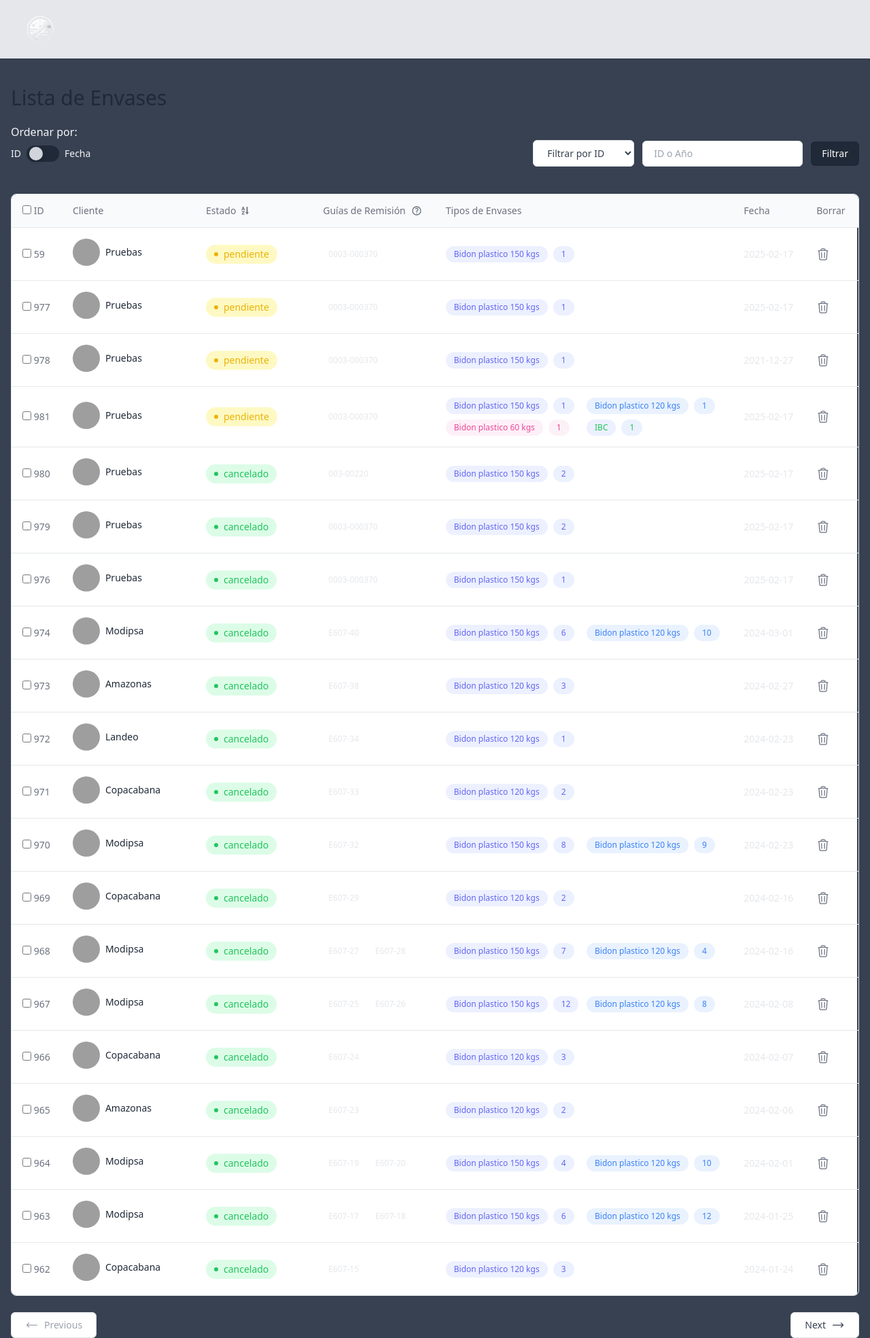
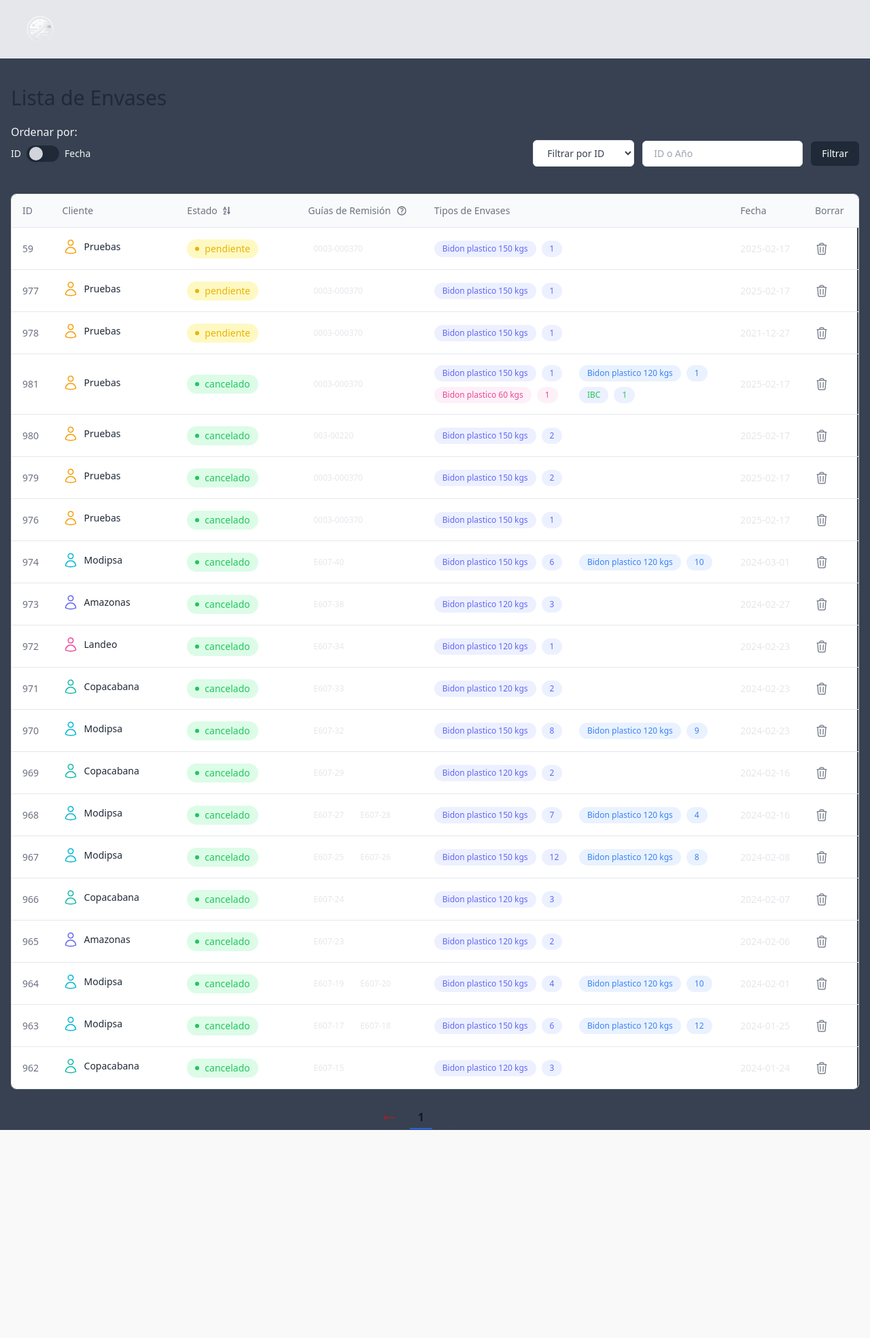
Before and after one commit to leiqne/Argo-Inventory, a Flask app: page /inventario in a window 1280 px wide. Shown: the whole page at 68% size. After the commit the page ends 1662 px from the top, so only its background shows below. Run offline with Flask 3, Linux system fonts and the light colour scheme; some libraries are stand-ins or nearby versions; grey boxes are pictures that could not be loaded.

Commit message:
ultimos cambios

```diff
--- a/src/controllers/inventory_controller.py
+++ b/src/controllers/inventory_controller.py
@@ -3,7 +3,7 @@
 from datetime import datetime
 import pandas as pd
 from pathlib import Path
-
+import hashlib
 path_data = Path(__file__).parent.parent / "data"
 
 CSV_PATH = os.path.join(os.path.dirname(__file__), '../data/inventario.csv')
@@ -71,6 +71,31 @@
             # Agregar la fila procesada al inventario
             inventario.append(row)
     return inventario
+
+
+import hashlib
+
+def get_client_color(cliente):
+    colors = [
+        "red", "blue", "green", "yellow", "purple", "pink", "indigo", "teal", "cyan",
+        "orange", "lime", "emerald", "amber", "fuchsia", "violet", "rose", "sky"
+    ]
+
+    hash_value = int(hashlib.sha256(cliente.encode()).hexdigest(), 16)
+    color_index = hash_value % len(colors)
+
+    if not hasattr(get_client_color, "assigned_colors"):
+        get_client_color.assigned_colors = {}
+
+    if cliente in get_client_color.assigned_colors:
+        return f"text-{get_client_color.assigned_colors[cliente]}-500"
+    else:
+        while colors[color_index] in get_client_color.assigned_colors.values():
+            color_index = (color_index + 1) % len(colors)
+
+        get_client_color.assigned_colors[cliente] = colors[color_index]
+        return f"text-{colors[color_index]}-500"
+
 
 def get_csv_cliente(client_name):
     """Lee todos los registros del archivo CSV y convierte listas separadas por comas en listas reales"""
--- a/src/data/Pruebas.csv
+++ b/src/data/Pruebas.csv
@@ -5,4 +5,4 @@
 978,Pruebas,2021-12-27,0003-000370,Bidon plastico 150 kgs,1,pendiente
 979,Pruebas,2025-02-17,0003-000370,Bidon plastico 150 kgs,2,cancelado
 980,Pruebas,2025-02-17,003-00220,Bidon plastico 150 kgs,2,cancelado
-981,Pruebas,2025-02-17,0003-000370,"Bidon plastico 150 kgs,Bidon plastico 120 kgs,Bidon plastico 60 kgs,IBC","1,1,1,1",pendiente
+981,Pruebas,2025-02-17,0003-000370,"Bidon plastico 150 kgs,Bidon plastico 120 kgs,Bidon plastico 60 kgs,IBC","1,1,1,1",cancelado
--- a/src/data/inventario.csv
+++ b/src/data/inventario.csv
@@ -14,7 +14,7 @@
 962,Copacabana,2024-01-24,E607-15,Bidon plastico 120 kgs,3,cancelado
 961,Amazonas,2024-01-23,E607-14,Bidon plastico 120 kgs,3,cancelado
 960,Modipsa,2024-01-18,E607-11,Bidon plastico 120 kgs,10,cancelado
-959,Modipsa,2024-01-16,NULL,Bidon plastico 150 kgs,14,cancelado
+959,Modipsa,2024-01-16,,Bidon plastico 150 kgs,14,cancelado
 958,Copacabana,2024-01-11,E607-6,Bidon plastico 120 kgs,3,cancelado
 957,Modipsa,2024-01-10,E607-5,Bidon plastico 120 kgs,10,cancelado
 956,Modipsa,2024-01-09,E607-4,"Bidon plastico 150 kgs,Bidon plastico 120 kgs","4,3",cancelado
@@ -31,4 +31,4 @@
 978,Pruebas,2021-12-27,0003-000370,Bidon plastico 150 kgs,1,pendiente
 979,Pruebas,2025-02-17,0003-000370,Bidon plastico 150 kgs,2,cancelado
 980,Pruebas,2025-02-17,003-00220,Bidon plastico 150 kgs,2,cancelado
-981,Pruebas,2025-02-17,0003-000370,"Bidon plastico 150 kgs,Bidon plastico 120 kgs,Bidon plastico 60 kgs,IBC","1,1,1,1",pendiente
+981,Pruebas,2025-02-17,0003-000370,"Bidon plastico 150 kgs,Bidon plastico 120 kgs,Bidon plastico 60 kgs,IBC","1,1,1,1",cancelado
--- a/src/routes/routes.py
+++ b/src/routes/routes.py
@@ -8,7 +8,8 @@
     change_registro,
     delete_record,
     obtener_nuevo_id,
-    id_exists
+    id_exists,
+    get_client_color
 )
 from ..helpers import csv_for_table
 import pandas as pd
@@ -106,7 +107,8 @@
         sort_by=sort_by,
         client_name=None,
         current_endpoint='app_router.inventario',
-        route_params={}
+        route_params={},
+        get_client_color=get_client_color
     )
 @app_router.get("/pendientes/<string:client_name>")
 def get_peendiente_by_client(client_name:str):
@@ -166,7 +168,8 @@
         sort_by=sort_by,
         client_name=client_name,
         current_endpoint='app_router.summary',
-        route_params={'client_name': client_name}
+        route_params={'client_name': client_name},
+        get_client_color=get_client_color
     )
 
 
--- a/src/static/js/pendientes.js
+++ b/src/static/js/pendientes.js
@@ -12,7 +12,7 @@
         return;
     }
 
-    if (confirm('¿Está seguro de eliminar los registros seleccionados?')) {
+    if (confirm('¿Está seguro que desea cambiar el estado a cancelado?')) {
         try {
             const response = await fetch(`/api/pendientes/${CLIENT_NAME}`, {
                 method: 'DELETE',
@@ -26,11 +26,11 @@
                 alert('Registros eliminados correctamente.');
                 e.parentElement.parentElement.parentElement.remove();
             } else {
-                alert('Ocurrió un error al intentar eliminar los registros.');
+                alert('Ocurrió un error al intentar cambiar el estado de los registros.');
             }
         } catch (error) {
             console.error(error);
-            alert('Ocurrió un error al intentar eliminar los registros.');
+            alert('Ocurrió un error al intentar cambiar el estado de los registros.');
         }
     }
 }
--- a/src/templates/inventario.html
+++ b/src/templates/inventario.html
@@ -70,10 +70,9 @@
                             <tr>
                                 <th scope="col"
                                     class="px-4 py-3.5 text-sm font-normal text-left rtl:text-right text-gray-500 dark:text-gray-400">
-                                    <input type="checkbox"
-                                        class="text-blue-500 border-gray-300 rounded dark:bg-gray-900 dark:ring-offset-gray-900 dark:border-gray-700">
                                     <span>ID</span>
                                 </th>
+
 
                                 <th scope="col"
                                     class="py-3.5 px-4 text-sm font-normal text-left rtl:text-right text-gray-500 dark:text-gray-400">
@@ -132,19 +131,21 @@
                             {% for envase in envases %}
                             <tr>
                                 <td class="px-4 py-4 text-sm text-gray-500 dark:text-gray-300 whitespace-nowrap">
-                                    <input type="checkbox"
-                                        class="text-blue-500 border-gray-300 rounded dark:bg-gray-900 dark:ring-offset-gray-900 dark:border-gray-700">
+
                                     {{ envase['id'] }}
                                 </td>
                                 <td class="px-4 py-4 text-sm font-medium text-gray-700 whitespace-nowrap">
                                     <div class="inline-flex items-center gap-x-3">
                                         <div class="flex items-center gap-x-2">
-                                            <img class="object-cover w-10 h-10 rounded-full"
-                                                src="https://antojasai.com/wp-content/uploads/2023/04/portada_oshi-no-ko-23.jpg"
-                                                alt="">
+                                            <div class="{{ get_client_color(envase['cliente'] if 'cliente' in envase else client_name) }}">
+                                                <svg xmlns="http://www.w3.org/2000/svg" fill="none" viewBox="0 0 24 24" stroke-width="1.5" stroke="currentColor" class="size-6">
+                                                    <path stroke-linecap="round" stroke-linejoin="round" d="M15.75 6a3.75 3.75 0 1 1-7.5 0 3.75 3.75 0 0 1 7.5 0ZM4.501 20.118a7.5 7.5 0 0 1 14.998 0A17.933 17.933 0 0 1 12 21.75c-2.676 0-5.216-.584-7.499-1.632Z" />
+                                                </svg>
+                                            </div>
                                             <div>
                                                 <h2 class="font-medium text-gray-800 dark:text-white">
-                                                    {{envase['cliente']}}</h2>
+                                                    {{ envase['cliente'] if 'cliente' in envase else client_name }}
+                                                </h2>
                                             </div>
                                         </div>
                                     </div>
@@ -213,45 +214,61 @@
         </div>
     </div>
 
-    <div class="flex items-center justify-between mt-6">
+    <div class="w-full flex justify-center mt-6">
+        <div class="flex items-center gap-2">
+            <!-- Página Anterior -->
             {% if page > 1 %}
             <a href="{{ url_for('app_router.inventario', page=page-1, filter_type=filter_type, filter_value=filter_value, sort_by=sort_by) }}"
-            class="flex items-center px-5 py-2 text-sm text-gray-700 capitalize transition-colors duration-200 bg-white border rounded-md gap-x-2 hover:bg-gray-100 dark:bg-gray-900 dark:text-gray-200 dark:border-gray-700 dark:hover:bg-gray-800">
+                class="flex items-center px-3 py-2 text-sm text-gray-700 transition hover:text-blue-600 dark:text-gray-200 dark:hover:text-blue-400">
                 <svg xmlns="http://www.w3.org/2000/svg" fill="none" viewBox="0 0 24 24" stroke-width="1.5"
-                stroke="currentColor" class="w-5 h-5 rtl:-scale-x-100">
+                    stroke="currentColor" class="w-5 h-5">
                     <path stroke-linecap="round" stroke-linejoin="round" d="M6.75 15.75L3 12m0 0l3.75-3.75M3 12h18" />
                 </svg>
-            <span>Previous</span>
             </a>
             {% else %}
-        <span class="flex items-center px-5 py-2 text-sm text-gray-400 capitalize bg-white border rounded-md gap-x-2 dark:bg-gray-900 dark:text-gray-400 dark:border-gray-700">
+            <span class="flex items-center px-3 py-2 text-sm text-red-700 dark:text-red-300">
                 <svg xmlns="http://www.w3.org/2000/svg" fill="none" viewBox="0 0 24 24" stroke-width="1.5"
-                stroke="currentColor" class="w-5 h-5 rtl:-scale-x-100">
+                    stroke="currentColor" class="w-5 h-5">
                     <path stroke-linecap="round" stroke-linejoin="round" d="M6.75 15.75L3 12m0 0l3.75-3.75M3 12h18" />
                 </svg>
-            <span>Previous</span>
             </span>
             {% endif %}
 
+            <!-- Números de Página -->
+            {% for num in range(1, total_pages + 1) %}
+                {% if num == page %}
+                    <span class="px-3 py-1 font-semibold text-gray-900 border-b-2 border-blue-600 dark:text-gray-200 dark:border-blue-400">
+                        {{ num }}
+                    </span>
+                {% else %}
+                    <a href="{{ url_for('app_router.inventario', page=num, filter_type=filter_type, filter_value=filter_value, sort_by=sort_by) }}"
+                        class="px-3 py-1 text-gray-700 transition hover:text-blue-600 dark:text-gray-200 dark:hover:text-blue-400">
+                        {{ num }}
+                    </a>
+                {% endif %}
+            {% endfor %}
+
+            <!-- Página Siguiente -->
             {% if page < total_pages %}
             <a href="{{ url_for('app_router.inventario', page=page+1, filter_type=filter_type, filter_value=filter_value, sort_by=sort_by) }}"
-            class="flex items-center px-5 py-2 text-sm text-gray-700 capitalize transition-colors duration-200 bg-white border rounded-md gap-x-2 hover:bg-gray-100 dark:bg-gray-900 dark:text-gray-200 dark:border-gray-700 dark:hover:bg-gray-800">
-            <span>Next</span>
+                class="flex items-center px-3 py-2 text-sm text-gray-700 transition hover:text-blue-600 dark:text-gray-200 dark:hover:text-blue-400">
                 <svg xmlns="http://www.w3.org/2000/svg" fill="none" viewBox="0 0 24 24" stroke-width="1.5"
-                stroke="currentColor" class="w-5 h-5 rtl:-scale-x-100">
+                    stroke="currentColor" class="w-5 h-5">
                     <path stroke-linecap="round" stroke-linejoin="round" d="M17.25 8.25L21 12m0 0l-3.75 3.75M21 12H3" />
                 </svg>
             </a>
             {% else %}
-        <span class="flex items-center px-5 py-2 text-sm text-gray-400 capitalize bg-white border rounded-md gap-x-2 dark:bg-gray-900 dark:text-gray-400 dark:border-gray-700">
-            <span>Next</span>
+            <span class="flex items-center px-3 py-2 text-sm text-red-700 rounded-md dark:text-red-300">
                 <svg xmlns="http://www.w3.org/2000/svg" fill="none" viewBox="0 0 24 24" stroke-width="1.5"
-                stroke="currentColor" class="w-5 h-5 rtl:-scale-x-100">
+                    stroke="currentColor" class="w-5 h-5">
                     <path stroke-linecap="round" stroke-linejoin="round" d="M17.25 8.25L21 12m0 0l-3.75 3.75M21 12H3" />
                 </svg>
             </span>
             {% endif %}
+
         </div>
+    </div>
+
 
 </section>
 {%endblock%}
```
Lines whose indentation alone changed are shown as unchanged.
